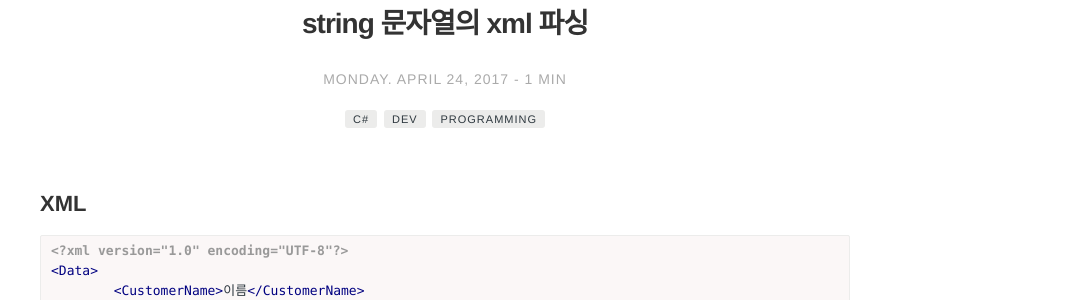
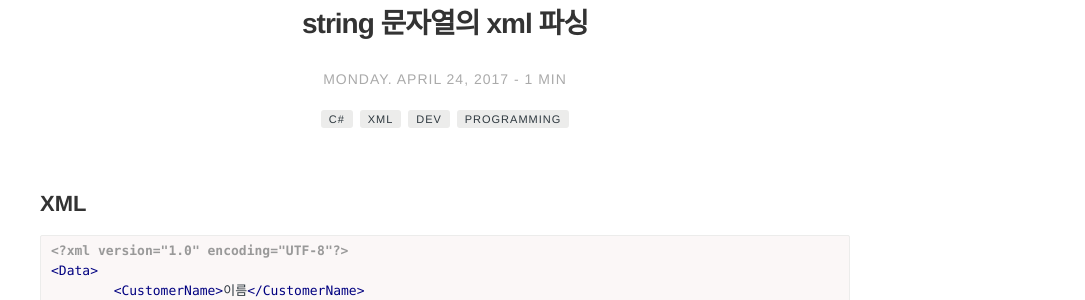
Before and after one commit to Pie001/pie001.github.io, a Jekyll site: the page built from _posts/2017-04-24-0031.md, in a window 1280 px wide. Shown: the part 243-543 px from the top of the page, without its empty margins (195-1280 px from the left). Built offline with Jekyll 4.4.1, drawn with Linux system fonts in a browser that asks for light colours; comment, search, counter and statistics services are not loaded.

Commit message:
Update 2017-04-24-0031.md

```diff
--- a/_posts/2017-04-24-0031.md
+++ b/_posts/2017-04-24-0031.md
@@ -9,7 +9,7 @@ blog: true
 ko: true
 tag:
 - C#
--
+- XML
 - dev
 - programming
 category: blog
```
